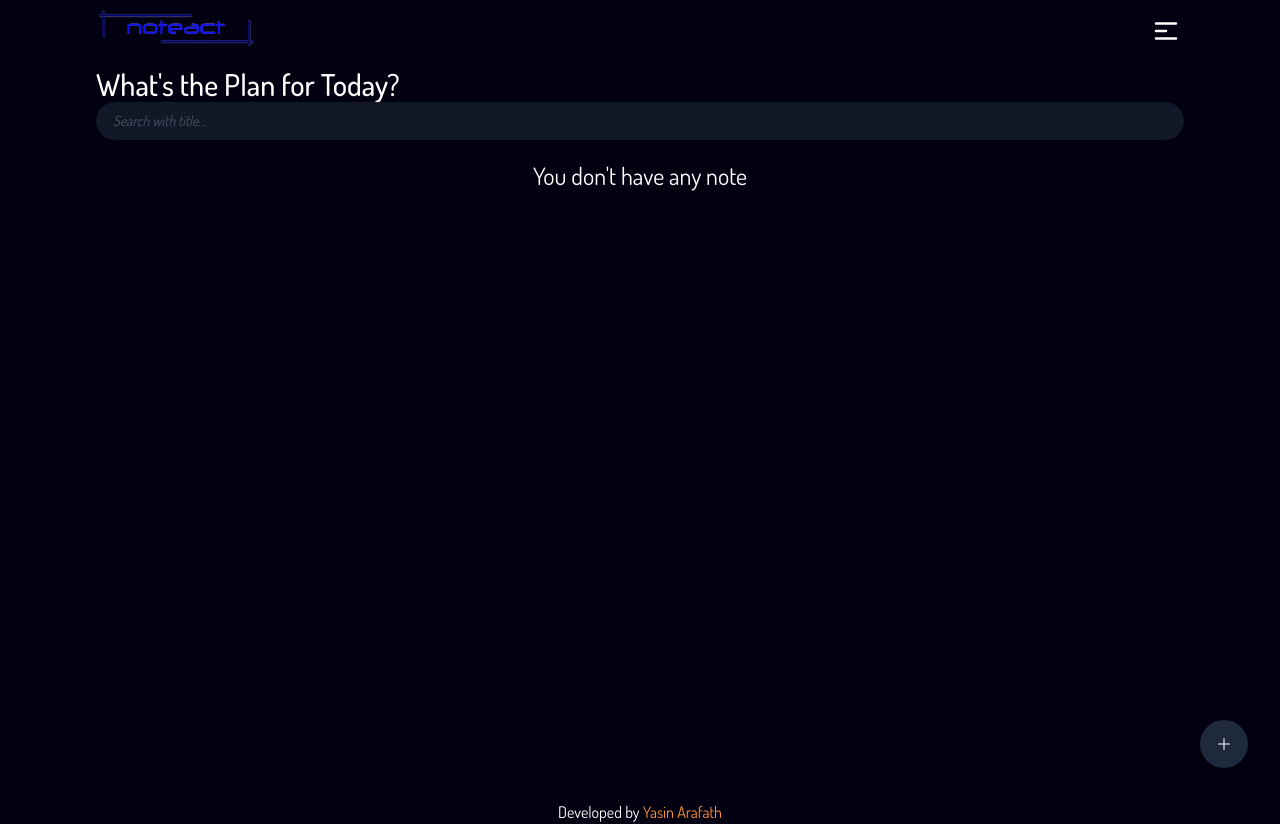
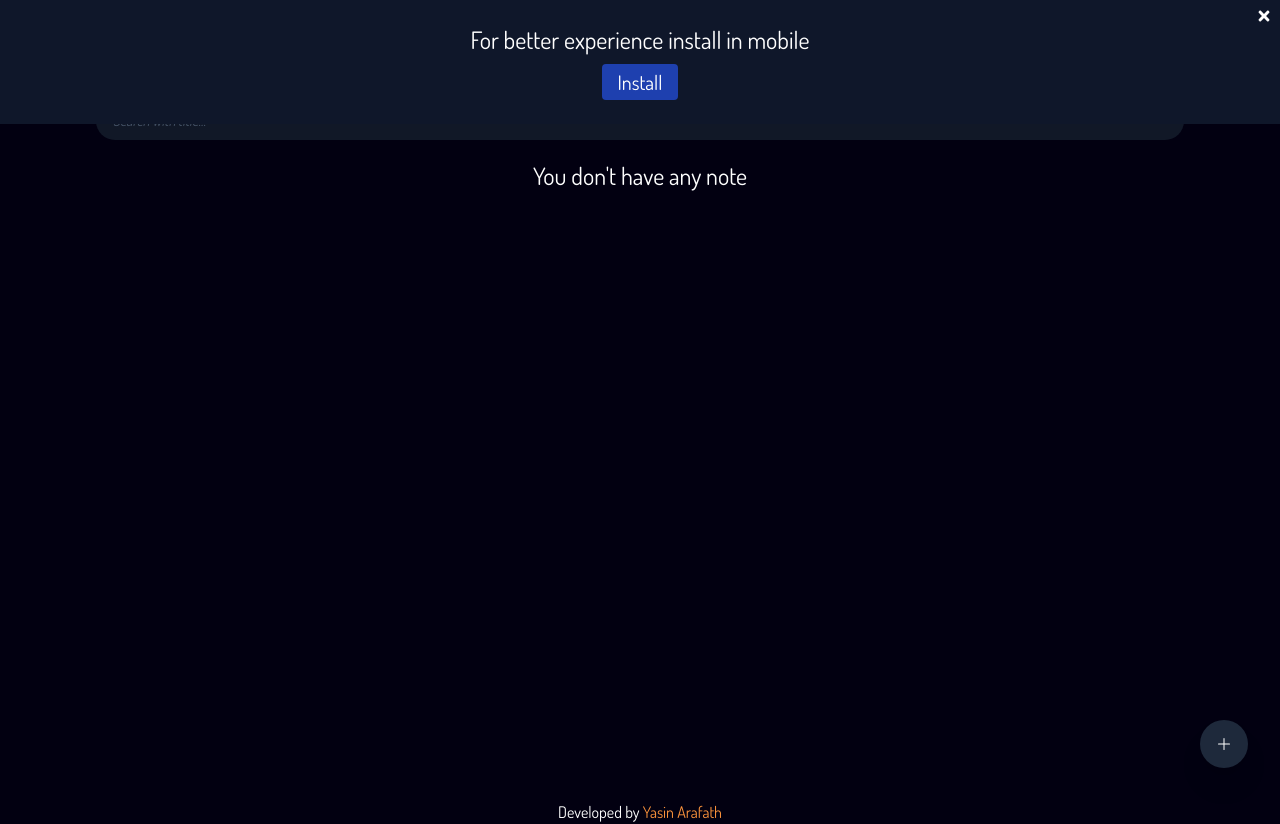
Before and after one commit to yasin7a/noteact, a Next.js app: page / in a window 1280 px wide. Built offline with nearby package versions, Linux system fonts and the light colour scheme.

Commit message:
bismilah

```diff
--- a/pages/index.js
+++ b/pages/index.js
@@ -1,10 +1,52 @@
+import React from "react";
+
 import Head from "next/head";
 
 import Note from "../components/Note";
 
 import Link from "next/link";
+import { FaTimes } from "react-icons/fa";
 
 export default function Home() {
+  let addBtn = React.useRef();
+
+  let [popout, setpopout] = React.useState(false);
+
+  let handlePop = () => {
+    setpopout(true);
+  };
+
+  React.useEffect(() => {
+    window.onload = () => {
+      let deferredPrompt;
+
+      window.addEventListener("beforeinstallprompt", (e) => {
+        e.preventDefault();
+        deferredPrompt = e;
+        setpopout(false);
+      });
+
+      addBtn.current?.addEventListener("click", () => {
+        setpopout(true);
+        deferredPrompt.prompt();
+        deferredPrompt.userChoice.then((choice) => {
+          if (choice.outcome === "accepted") {
+            console.log("User accepted");
+          } else {
+            console.log("User dismissed");
+          }
+        });
+        deferredPrompt = null;
+      });
+
+      window.addEventListener("appinstalled", () => {
+        setpopout(true);
+        deferredPrompt = null;
+        console.log("PWA was installed");
+      });
+    };
+  }, []);
+
   return (
     <>
       <Head>
@@ -29,6 +71,27 @@ export default function Home() {
           </p>
         </footer>
       </div>
+      {popout ? (
+        <></>
+      ) : (
+        <div className="a2hsPop popinstall will-change-transform">
+          <button
+            onClick={handlePop}
+            className="text-white active:text-red-700 p-2 absolute top-0 right-0"
+          >
+            <FaTimes />
+          </button>
+          <h2 className="text-white text-2xl">
+            For better experience install in mobile
+          </h2>
+          <button
+            ref={addBtn}
+            className="text-white bg-blue-800 active:bg-blue-900 px-4 py-1 text-xl rounded mt-2"
+          >
+            Install
+          </button>
+        </div>
+      )}
     </>
   );
 }
```
